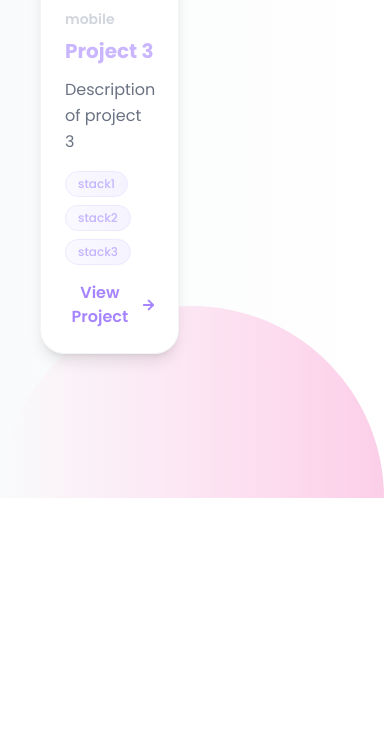
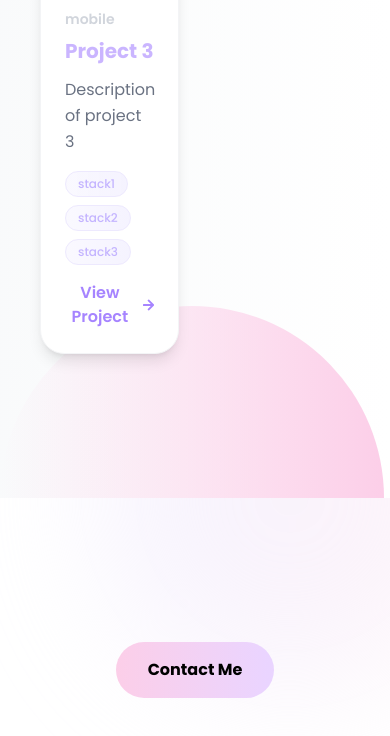
Before and after one commit to sofia-chiodi/my-portfolio, a React (Vite) app: page / in a window 390 px wide. Shown: the part 5985-6721 px from the top of the page. Before the commit the page ends 6483 px from the top, so only its background shows below. Built offline with nearby package versions, Linux system fonts and the light colour scheme.

Commit message:
Creating Contact component

```diff
--- a/src/App.jsx
+++ b/src/App.jsx
@@ -2,6 +2,7 @@ import { Header } from '@/components/Header/Header.jsx'
 import { Home } from '@/sections/Home/Home.jsx'
 import { About } from '@/sections/About/About.jsx'
 import { Portfolio } from '@/sections/Portfolio/Portfolio.jsx'
+import { Contact } from '@/sections/Contact/Contact.jsx'
 
 function App() {
   return (
@@ -10,6 +11,7 @@ function App() {
       <Home />
       <About />
       <Portfolio />
+      <Contact />
     </>
   )
 }
--- a/src/sections/Contact/Contact.jsx
+++ b/src/sections/Contact/Contact.jsx
@@ -0,0 +1,20 @@
+export const Contact = () => {
+  return (
+    <section
+      id='contact'
+      className='min-h-screen py-32 relative overflow-hidden'
+    >
+      {/* Background */}
+      <div className='absolute top-0 left-1/4 w-96 h-96 bg-gradient-to-r from-violet-100 to-pink-100 rounded-full filter blur-3xl opacity-50 -translate-y-48'></div>
+      <div className='absolute bottom-0 right-1/4 w-96 h-96 bg-gradient-to-l from-pink-100 to-violet-100 rounded-full filter blur-3xl opacity-50 translate-y-48'></div>
+
+      <div className='max-w-7xl mx-auto py-4 px-10 md:px-20 lg:px-10 relative z-10'>
+        <div className='text-center mb-16'>
+          <div className='inline-flex items-center px-8 py-4 bg-gradient-to-r from-pink-200 to-purple-200 rounded-full mb-8 font-bold'>
+            <span>Contact Me</span>
+          </div>
+        </div>
+      </div>
+    </section>
+  )
+}
```
